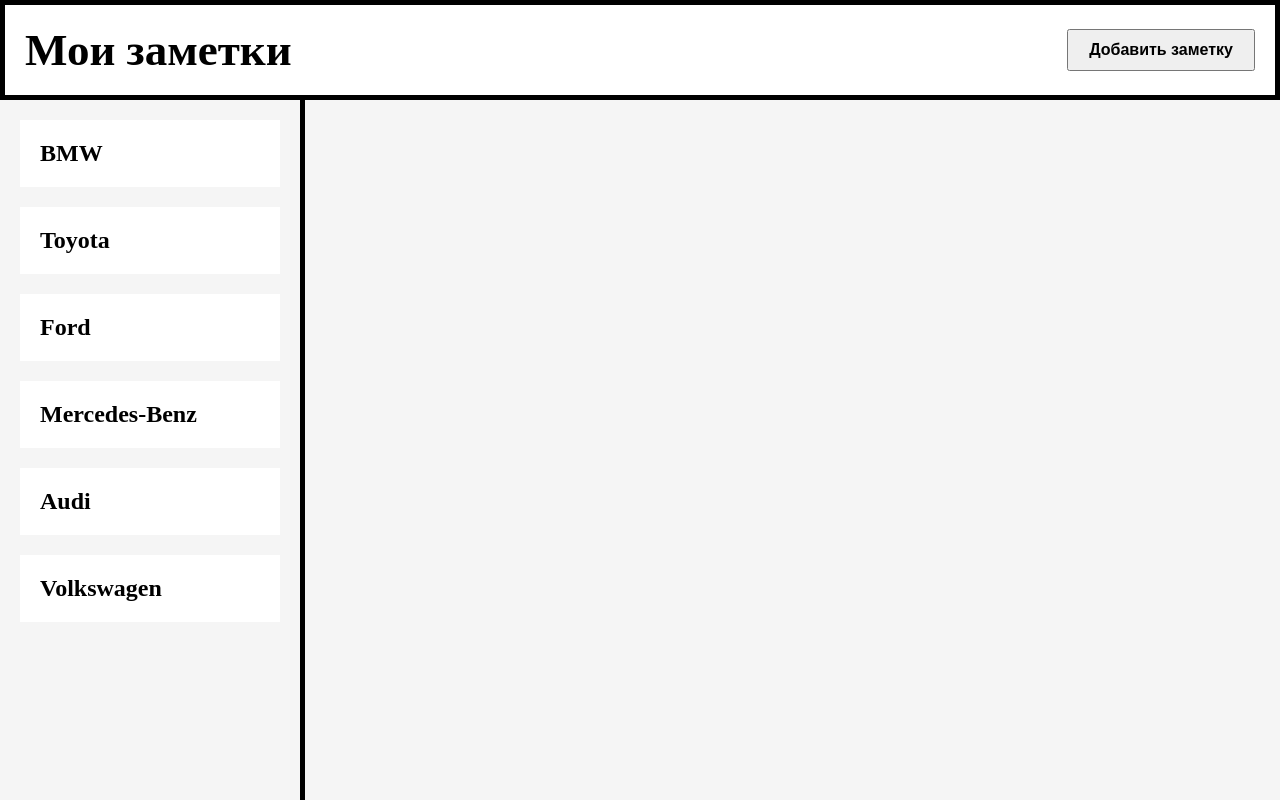
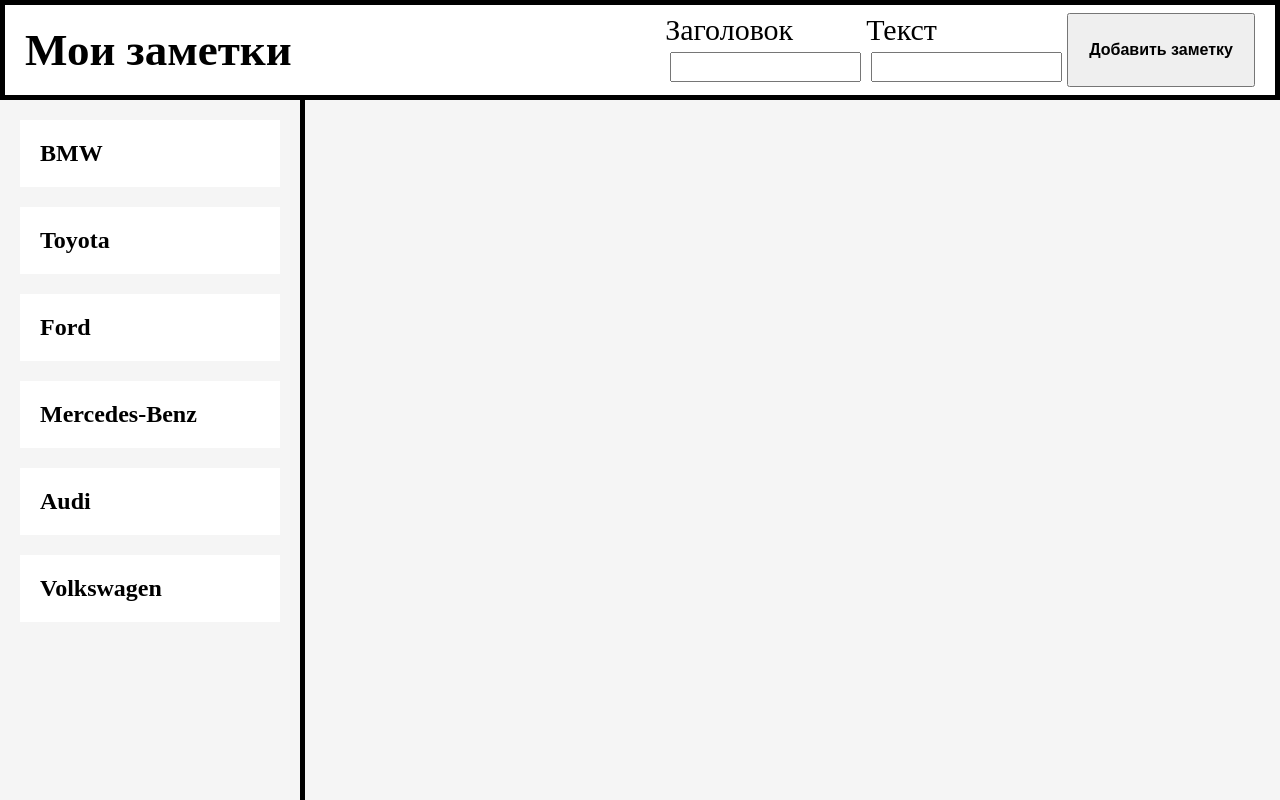
Before and after one commit to IIIIIIIllll/notes-angular, an Angular app: page / in a window 1280 px wide. Built offline with nearby package versions, Linux system fonts and the light colour scheme.

Commit message:
create add note feature

```diff
--- a/src/app/mock-notes.ts
+++ b/src/app/mock-notes.ts
@@ -1,10 +1,10 @@
 import { Note } from './models/note';
 
 export const NOTES: Note[] = [
-    { title: 'BMW', text: 'Luxury and performance in one package.' },
-    { title: 'Toyota', text: 'Reliable and fuel-efficient vehicles.' },
-    { title: 'Ford', text: 'Iconic American carmaker with a wide range of models.' },
-    { title: 'Mercedes-Benz', text: 'Exemplary engineering and opulent comfort.' },
-    { title: 'Audi', text: 'Combining elegance, technology, and performance.' },
-    { title: 'Volkswagen', text: 'Well-built cars with a touch of European flair.' },
-  ];
+  { title: 'BMW', text: 'Роскошь и производительность в одном пакете. Комфортабельные и мощные автомобили для истинных ценителей вождения.' },
+  { title: 'Toyota', text: 'Надежные и экономичные автомобили. Японское качество и непревзойденная долговечность.' },
+  { title: 'Ford', text: 'Иконический американский производитель с широкой линейкой моделей. Прочные и стильные машины для всех случаев жизни.' },
+  { title: 'Mercedes-Benz', text: 'Превосходная инженерия и роскошный комфорт. Машины для тех, кто стремится к совершенству.' },
+  { title: 'Audi', text: 'Сочетание элегантности, технологий и выдающейся производительности. Автомобили для истинных ценителей качества.' },
+  { title: 'Volkswagen', text: 'Надежные и хорошо построенные автомобили с европейским уклоном.' },
+];
--- a/src/app/note.service.ts
+++ b/src/app/note.service.ts
@@ -7,18 +7,22 @@
   providedIn: 'root'
 })
 export class NoteService {
+  private notes: Note[] = NOTES;
   private selectedNoteSubject = new BehaviorSubject<Note | null>(null);
   selectedNote$ = this.selectedNoteSubject.asObservable();
+
 
   constructor() { }
 
   getNotes(): Observable<Note[]> {
-    const notes = of(NOTES);
-    return notes;
+    return of(this.notes);
   }
 
-  setSelectedNote(note: Note) {
+  setSelectedNote(note: Note): void {
     this.selectedNoteSubject.next(note);
   }
 
+  addNote(note: Note) {
+    this.notes.push(note);
+  }
 }
--- a/src/app/notes-list/notes-list.component.css
+++ b/src/app/notes-list/notes-list.component.css
@@ -11,6 +11,11 @@
     background-color: white;
 }
 
+.note:hover {
+    cursor: pointer;
+    background-color: grey;
+}
+
 .selected {
     background-color: rgb(42, 42, 233);
     color: white;
--- a/src/app/notes/notes.component.css
+++ b/src/app/notes/notes.component.css
@@ -17,12 +17,24 @@
 .container {
     height: calc(100vh - 100px);
     background-color: whitesmoke;
-
     display: flex;
-
 }
 
 .vertical-line {
     width: 5px;
     background-color: black;
   }
+
+.input {
+    height: 30px;
+    margin: 5px;
+    padding: 5px;
+}
+
+.input-label {
+    display: flex;
+    flex-direction: column;
+}
+.add-form {
+    display: flex;
+}
--- a/src/app/notes/notes.component.html
+++ b/src/app/notes/notes.component.html
@@ -1,6 +1,22 @@
 <header class="notes-header">
     <h2>Мои заметки</h2>
-    <button class="notes-button">Добавить заметку</button>
+    <div class="add-form">
+        <label class="input-label">
+            Заголовок
+            <input class="input" type="text" #title>
+        </label>
+
+        <label class="input-label">
+            Текст
+            <input class="input" type="text" #text>
+        </label>
+        <button
+            class="notes-button"
+            (click)="add(title.value, text.value); title.value=''; text.value=''"
+        >
+            Добавить заметку
+        </button>
+    </div>
 </header>
 
 <main class="container">
--- a/src/app/notes/notes.component.ts
+++ b/src/app/notes/notes.component.ts
@@ -1,4 +1,6 @@
 import { Component } from '@angular/core';
+import { NoteService } from '../note.service';
+import { Note } from '../models/note';
 
 @Component({
   selector: 'app-notes',
@@ -7,4 +9,14 @@
 })
 export class NotesComponent {
 
+  constructor(private noteService: NoteService) {}
+
+  add(title: string, text: string) {
+    if(!title || !text) return;
+    const newNote: Note = {
+      title,
+      text
+    };
+    this.noteService.addNote(newNote);
+  }
 }
```
